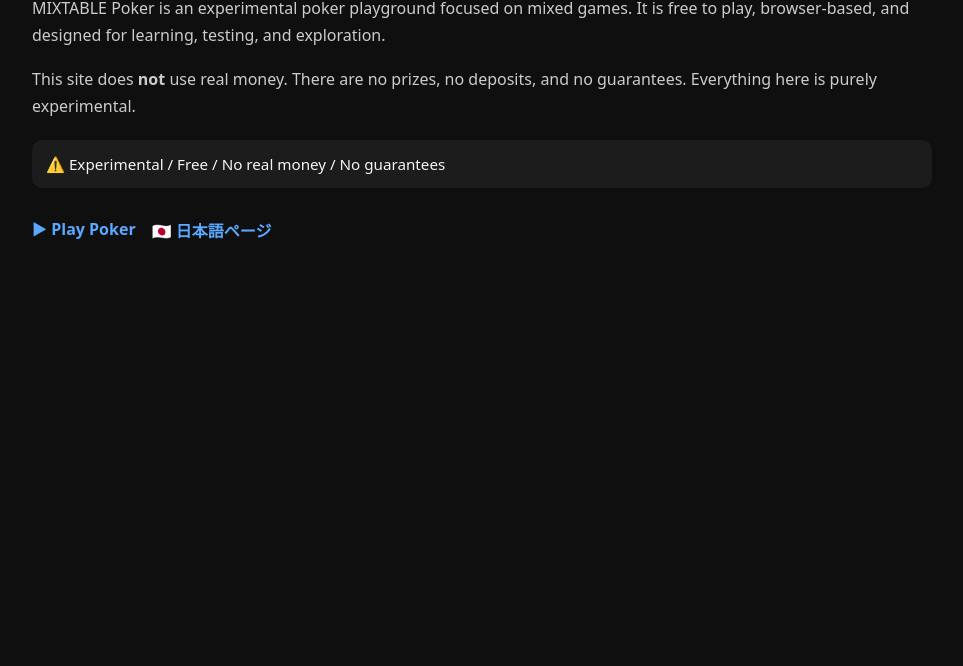
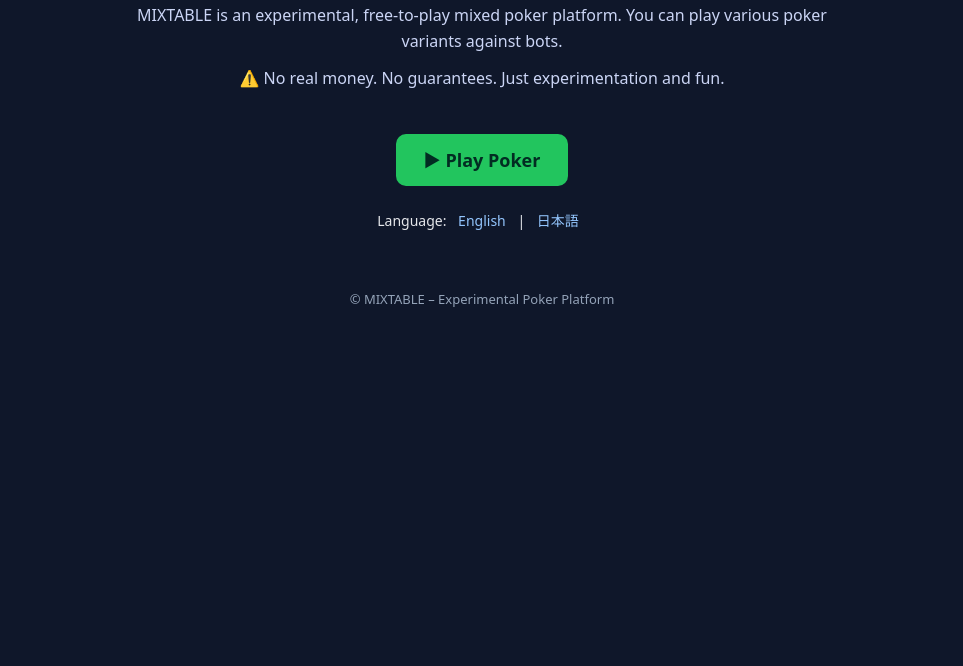
Before and after one commit to kanno596346-design/vite-project, a website built with Vite: page ja/index.html in a window 1280 px wide. Shown: the part 134-800 px from the top of the page, without its empty margins (158-1121 px from the left). Built offline with nearby package versions, Linux system fonts and the light colour scheme.

Commit message:
add poker page build entry

```diff
--- a/ja/index.html
+++ b/ja/index.html
@@ -2,88 +2,87 @@
 <html lang="en">
 <head>
   <meta charset="UTF-8" />
+  <title>MIXTABLE Poker – Free Experimental Mixed Poker</title>
+
+  <!-- SEO -->
+  <meta name="description" content="MIXTABLE is a free experimental mixed poker platform. Play various poker variants with bots. No real money, no guarantees." />
   <meta name="viewport" content="width=device-width, initial-scale=1.0" />
 
-    <title>MIXTABLE Poker – Experimental Free Poker Games</title>
-    <meta
-      name="description"
-      content="MIXTABLE Poker is an experimental, free-to-play poker platform. No real money, no prizes, no guarantees. Play mixed poker variants directly in your browser."
-    />
-    <meta name="robots" content="index, follow" />
-
   <!-- hreflang -->
-    <link rel="alternate" href="https://mixtable.io/" hreflang="en" />
-    <link rel="alternate" href="https://mixtable.io/ja/" hreflang="ja" />
-    <link rel="alternate" href="https://mixtable.io/" hreflang="x-default" />
+  <link rel="alternate" hreflang="en" href="https://mixtable.io/" />
+  <link rel="alternate" hreflang="ja" href="https://mixtable.io/ja/" />
+  <link rel="alternate" hreflang="x-default" href="https://mixtable.io/" />
 
   <style>
     body {
-        font-family: system-ui, -apple-system, BlinkMacSystemFont,
-          "Segoe UI", sans-serif;
+      font-family: system-ui, -apple-system, BlinkMacSystemFont, sans-serif;
+      background: #0f172a;
+      color: #e5e7eb;
       margin: 0;
-        padding: 40px 20px;
-        background: #0f0f0f;
-        color: #f5f5f5;
-      }
-      .wrap {
-        max-width: 900px;
-        margin: 0 auto;
+      padding: 40px;
+      text-align: center;
     }
     h1 {
-        font-size: 2.2rem;
-        margin-bottom: 0.5em;
+      font-size: 42px;
+      margin-bottom: 10px;
     }
     p {
-        line-height: 1.7;
-        color: #ccc;
+      max-width: 700px;
+      margin: 12px auto;
+      line-height: 1.6;
+      color: #cbd5f5;
     }
-      .note {
-        margin-top: 20px;
-        padding: 14px;
-        background: #1c1c1c;
+    .btn {
+      display: inline-block;
+      margin-top: 30px;
+      padding: 14px 28px;
+      background: #22c55e;
+      color: #022c22;
+      font-size: 18px;
+      font-weight: bold;
       border-radius: 10px;
-        font-size: 0.95rem;
+      text-decoration: none;
     }
-      .links {
-        margin-top: 30px;
-        display: flex;
-        gap: 16px;
-        flex-wrap: wrap;
+    .lang {
+      margin-top: 24px;
+      font-size: 14px;
     }
-      a {
-        color: #5aa9ff;
+    .lang a {
+      color: #93c5fd;
       text-decoration: none;
-        font-weight: 600;
+      margin: 0 8px;
     }
-      a:hover {
-        text-decoration: underline;
+    footer {
+      margin-top: 60px;
+      font-size: 13px;
+      color: #94a3b8;
     }
   </style>
 </head>
 
 <body>
-    <div class="wrap">
   <h1>MIXTABLE Poker</h1>
 
   <p>
-        MIXTABLE Poker is an experimental poker playground focused on mixed
-        games. It is free to play, browser-based, and designed for learning,
-        testing, and exploration.
+    MIXTABLE is an experimental, free-to-play mixed poker platform.
+    You can play various poker variants against bots.
   </p>
 
   <p>
-        This site does <strong>not</strong> use real money. There are no prizes,
-        no deposits, and no guarantees. Everything here is purely experimental.
+    ⚠️ No real money. No guarantees. Just experimentation and fun.
   </p>
 
-      <div class="note">
-        ⚠️ Experimental / Free / No real money / No guarantees
+  <a class="btn" href="/poker/">▶ Play Poker</a>
+
+  <div class="lang">
+    Language:
+    <a href="/">English</a> |
+    <a href="/ja/">日本語</a>
   </div>
 
-      <div class="links">
-        <a href="/poker/">▶ Play Poker</a>
-        <a href="/ja/">🇯🇵 日本語ページ</a>
-      </div>
-    </div>
+  <footer>
+    © MIXTABLE – Experimental Poker Platform
+  </footer>
 </body>
 </html>
+<script type="module" src="/src/main.js"></script>
--- a/vite.config.js
+++ b/vite.config.js
@@ -1,5 +1,17 @@
-import { defineConfig } from 'vite'
+import { defineConfig } from "vite";
+import { resolve } from "path";
 
 export default defineConfig({
-  base: '/',
-})
+  build: {
+    rollupOptions: {
+      input: {
+        // SEOトップ
+        main: resolve(__dirname, "index.html"),
+        // ゲーム本体
+        poker: resolve(__dirname, "poker/index.html"),
+        // 日本語トップ（作っている場合）
+        ja: resolve(__dirname, "ja/index.html"),
+      },
+    },
+  },
+});
```
Also changed, not shown: poker/index.html (added, +14 -0 lines). Lines whose indentation alone changed are shown as unchanged.
